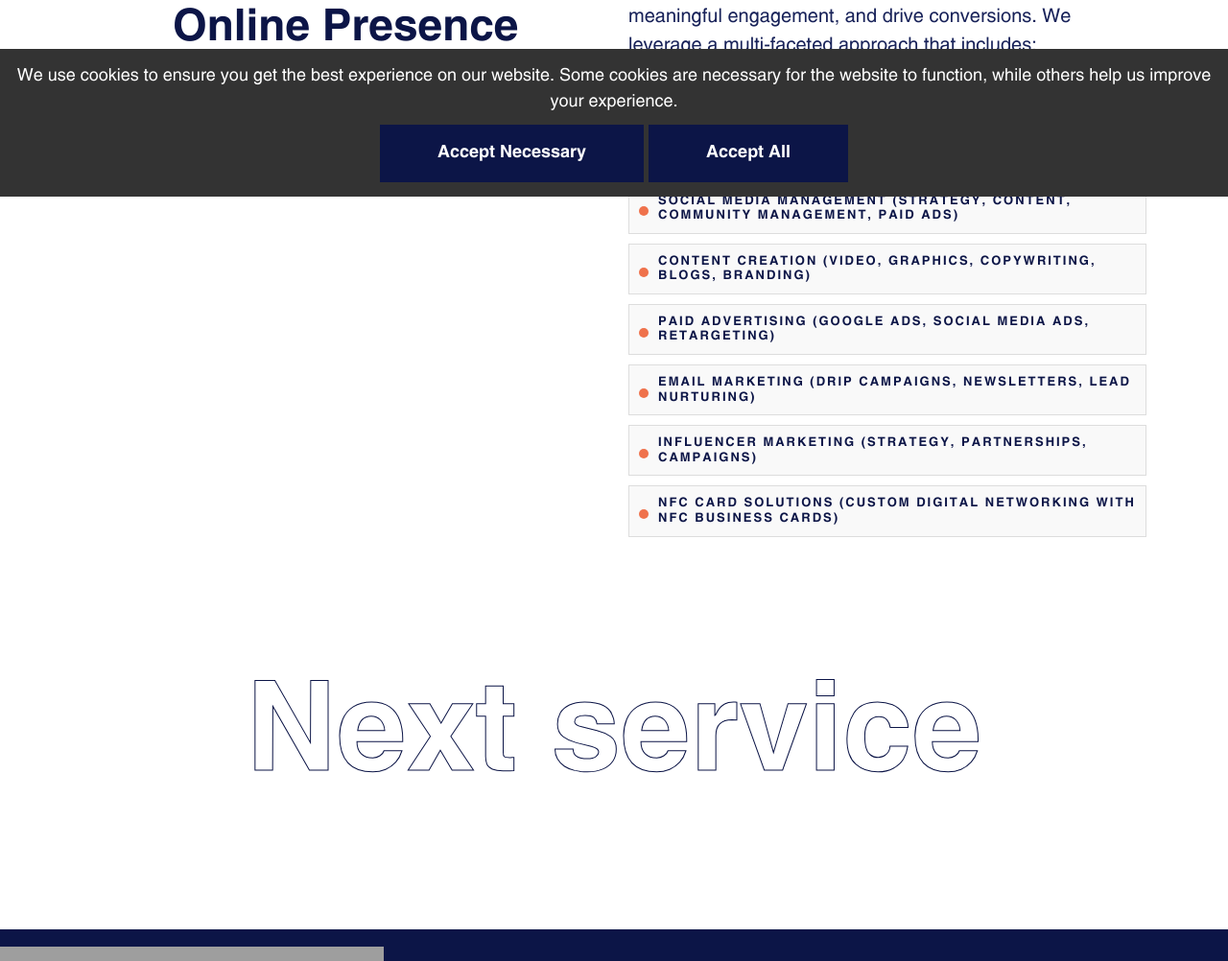
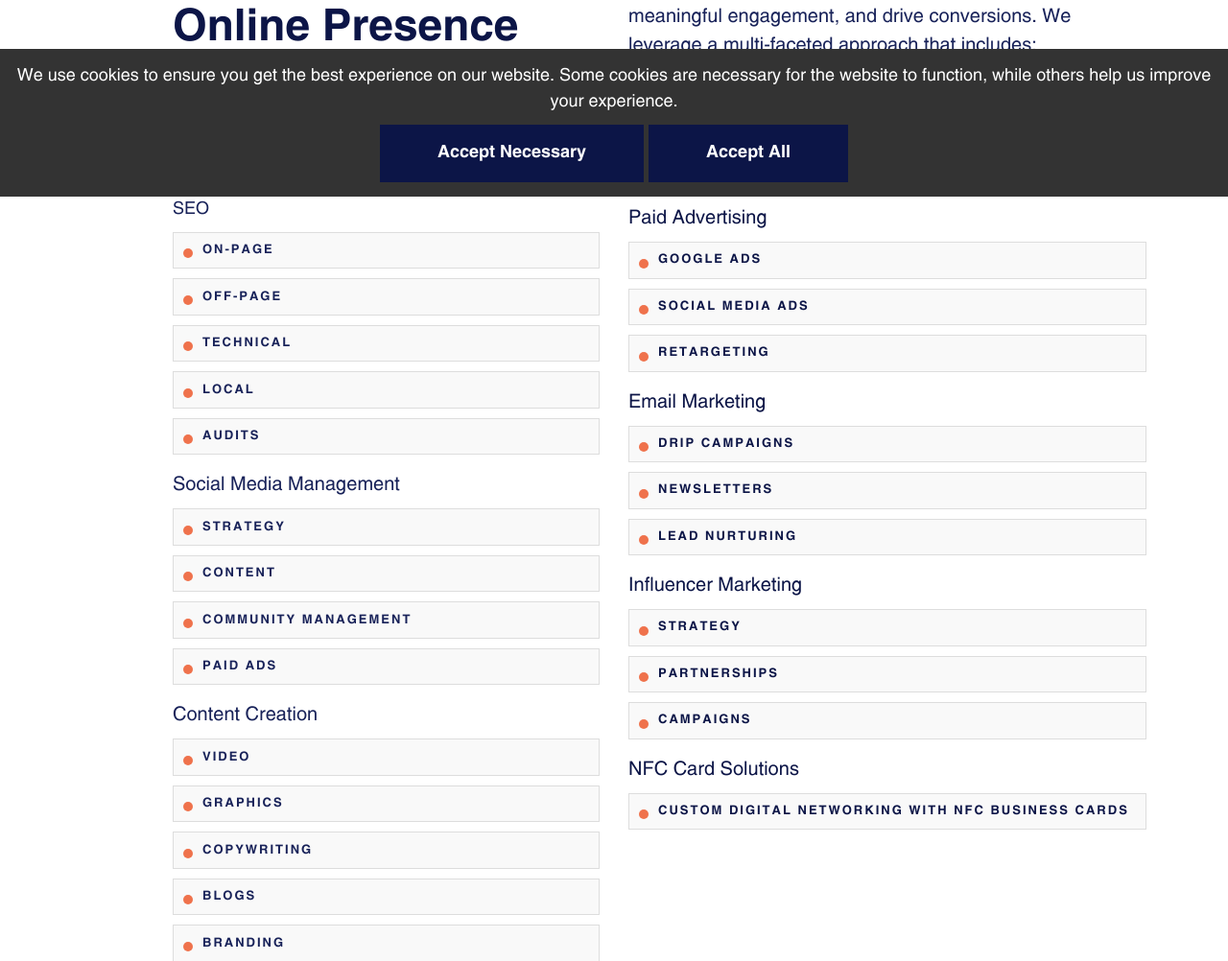
Before and after one commit to Manav2626/pr360, a PHP site: page /digital_marketing.php in a window 1280 px wide. Shown: the part 595-1597 px from the top of the page at 96% size. Run offline with PHP 8.4, Linux system fonts and the light colour scheme; some web fonts are replaced; grey boxes are pictures that could not be loaded.

Commit message:
restructured services

```diff
--- a/digital_marketing.php
+++ b/digital_marketing.php
@@ -41,7 +41,7 @@
 				<div class="row">
 					<div class="col-md-11 offset-md-1">
 						<!--Animated block-->
-						<div class="vlt-animated-block" data-aos="fade" data-aos-delay="0"><span class="vlt-display-1 has-primary-color">Digital Marketing                     </span>
+						<div class="vlt-animated-block" data-aos="fade" data-aos-delay="0"><span class="vlt-display-1 has-primary-color">Digital Marketing </span>
 						</div>
 						<div class="vlt-gap-30"></div>
 					</div>
@@ -52,30 +52,76 @@
 						</div>
 						<div class="vlt-gap-40--sm"></div>
 						<a href="contact.php" class="vlt-btn vlt-btn--secondary vlt-btn--lg mt-5">Contact Us</a>
+						<div class="vlt-gap-40"></div>
+						<ul class="vlt-styled-list vlt-styled-list--style-3">
+							<p class="fz-3"></p>SEO</p>
+							<li>On-page</li>
+							<li>Off-page</li>
+							<li>Technical</li>
+							<li>Local</li>
+							<li>Audits</li>
+						</ul>
+
+						<ul class="vlt-styled-list vlt-styled-list--style-3 mt-3">
+							<p class="fz-3">Social Media Management</p>
+							<li>Strategy</li>
+							<li>Content</li>
+							<li>Community Management</li>
+							<li>Paid Ads</li>
+						</ul>
+
+						<ul class="vlt-styled-list vlt-styled-list--style-3 mt-3">
+							<p class="fz-3">Content Creation</p>
+							<li>Video</li>
+							<li>Graphics</li>
+							<li>Copywriting</li>
+							<li>Blogs</li>
+							<li>Branding</li>
+						</ul>
+
+
+
+
 					</div>
 					<div class="col-md-6">
 						<!--Animated block-->
 						<div class="vlt-animated-block" data-aos="fade" data-aos-delay="100">
 							<p class="fz-3">Our comprehensive digital strategies are meticulously crafted to enhance your brand’s online visibility, foster meaningful engagement, and drive conversions. We leverage a multi-faceted approach that includes:
-                            </p>
+							</p>
 						</div>
 
-						<div class="vlt-gap-50"></div>
+						<div class="vlt-gap-150"></div>
 						<!--Animated block-->
 						<div class="vlt-animated-block" data-aos="fade" data-aos-delay="300">
-                        <p class="fz-3">SEO:
-                        </p>
+
 							<div class="has-black-color">
 								<!--Styled list-->
 								<ul class="vlt-styled-list vlt-styled-list--style-3">
-									<li>SEO (On-page, Off-page, Technical, Local, Audits)</li>
-									<li>Social Media Management (Strategy, Content, Community Management, Paid Ads)</li>
-									<li>Content Creation (Video, Graphics, Copywriting, Blogs, Branding)</li>
-									<li>Paid Advertising (Google Ads, Social Media Ads, Retargeting)</li>
-									<li>Email Marketing (Drip campaigns, Newsletters, Lead Nurturing)</li>
-									<li>Influencer Marketing (Strategy, Partnerships, Campaigns)</li>
-									<li>NFC Card Solutions (Custom digital networking with NFC business cards)</li>
+									<p class="fz-3">Paid Advertising</p>
+									<li>Google Ads</li>
+									<li>Social Media Ads</li>
+									<li>Retargeting</li>
 								</ul>
+
+								<ul class="vlt-styled-list vlt-styled-list--style-3 mt-3">
+									<p class="fz-3">Email Marketing</p>
+									<li>Drip campaigns</li>
+									<li>Newsletters</li>
+									<li>Lead Nurturing</li>
+								</ul>
+
+								<ul class="vlt-styled-list vlt-styled-list--style-3 mt-3">
+									<p class="fz-3">Influencer Marketing</p>
+									<li>Strategy</li>
+									<li>Partnerships</li>
+									<li>Campaigns</li>
+								</ul>
+
+								<ul class="vlt-styled-list vlt-styled-list--style-3 mt-3">
+									<p class="fz-3">NFC Card Solutions</p>
+									<li>Custom digital networking with NFC business cards</li>
+								</ul>
+
 
 							</div>
 						</div>
```
